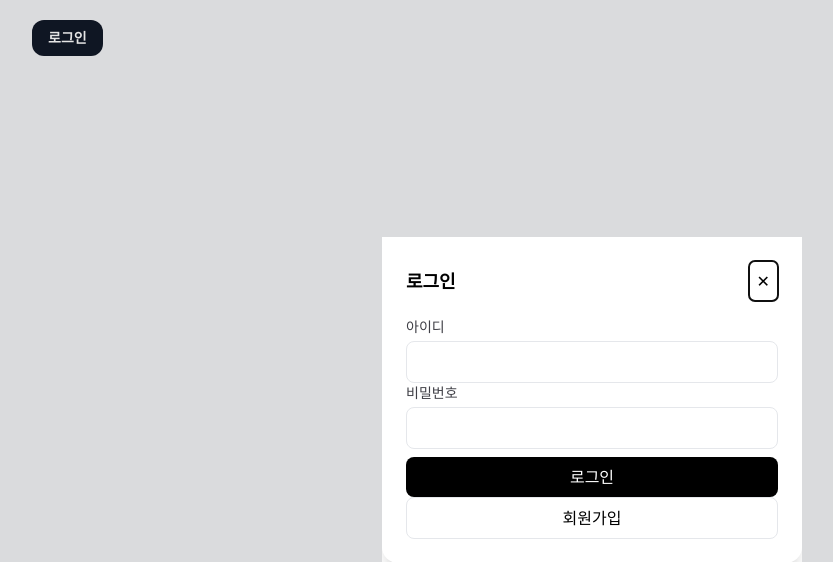
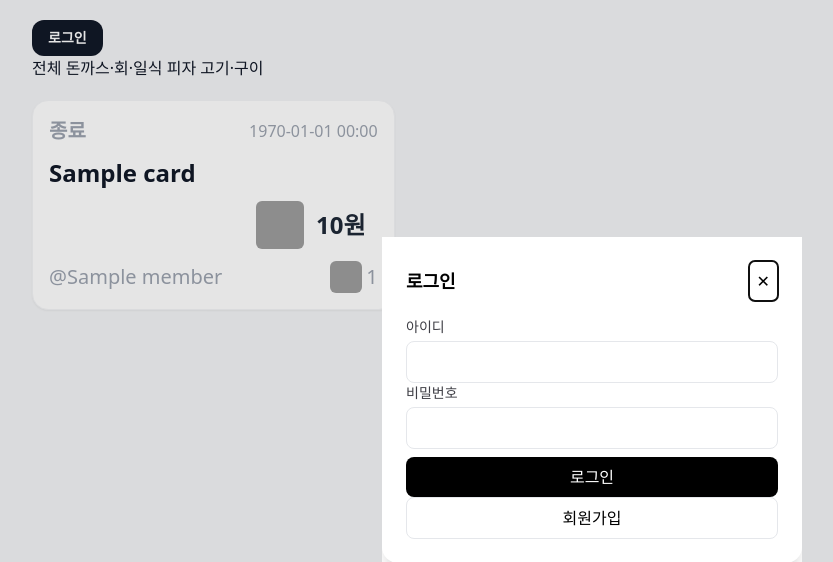
Before and after one commit to JeonYeon-Hwang/mini-project, a Flask app: page / in a window 1280 px wide, after a click on "로그인". Shown: the top 562 px of the page, without its empty margins (48-881 px from the left). Run offline with Flask 3, Linux system fonts and the light colour scheme; a database or web service that is not in the repository returns one stand-in record (values such as "Sample title"); some libraries are stand-ins or nearby versions; grey boxes are pictures that could not be loaded.

Commit message:
feat: 카드 카테고리 페이지 적용

```diff
--- a/app.py
+++ b/app.py
@@ -27,13 +27,27 @@ from apscheduler.schedulers.background import BackgroundScheduler
 from db import db
 
 
+# 서버에서 최초로 가져올 수 있는 카드 수
+MINIMUM_CARD_LIMIT = 30
 
 # 기본 화면 api
 @app.route('/')
 def home():
-   return render_template('index.html')
+   category = request.args.get('category')
+   query = {'card_type': category} if category else {}
+   cards = list(db.cards.find(query).limit(MINIMUM_CARD_LIMIT))
+   for card in cards:
+      card['_id'] = str(card['_id'])
+      card['card_duedate'] = time.strftime('%Y-%m-%d %H:%M', time.localtime(card['card_duedate']))
+   return render_template('index.html', cards=cards)
 
-
+# 카드 상세 화면 api
+@app.route('/food/<string:card_id>')
+def article(card_id):
+    card = db.cards.find_one({'_id': ObjectId(card_id)})
+    card['_id'] = str(card['_id'])
+    card['card_duedate'] = time.strftime('%Y-%m-%d %H:%M', time.localtime(card['card_duedate']))
+    return render_template('article.html', card=card)
 
 #추가함 회원가입 api
 @app.route('/food/signin', methods=['POST'])
--- /dev/null
+++ b/static/js/card.js
@@ -0,0 +1,74 @@
+function createCardHTML(card) {
+    const diff = new Date(card.card_duedate) - new Date()
+    const opacityClass = diff <= 0 ? 'opacity-50 pointer-events-none' : ''
+    const membersHTML = (card.card_members || [])
+        .map(m => `<span onclick="onMemberClick(event, '${m}')" class="text-xl font-medium text-gray-400 cursor-pointer">@${m}</span>`)
+        .join('')
+
+    return `
+        <div onclick="onCardClick('${card._id}')" class="flex flex-col gap-3 p-4 bg-white rounded-2xl border border-gray-100 shadow-sm hover:shadow-md transition-shadow cursor-pointer ${opacityClass}">
+            <div class="flex items-center justify-between">
+                <span class="font-semibold text-xl font-medium text-gray-400 countdown" data-duedate="${card.card_duedate}">--:--:--</span>
+                <span class="text-l text-gray-400">${card.card_duedate}</span>
+            </div>
+
+            <h3 class="text-2xl font-semibold text-gray-900 truncate">${card.card_title}</h3>
+
+            <div onclick="onIconClick(event, '${card.card_url}')" class="flex items-center justify-end cursor-pointer">
+                <div class="flex items-center gap-1">
+                    <img src="${card.card_type}" class="w-12 h-12 rounded-md object-cover" />
+                </div>
+                <span class="px-3 text-2xl font-semibold text-gray-800">${Number(card.card_price).toLocaleString()}원</span>
+            </div>
+
+            <div class="flex items-center justify-between">
+                <div class="flex flex-wrap gap-1">
+                    ${membersHTML}
+                </div>
+                <div class="flex items-center gap-1 text-xl text-gray-400">
+                    <img src="https://picsum.photos/64/64" class="w-8 h-8 rounded-md object-cover" />
+                    <span>${(card.card_members || []).length}</span>
+                </div>
+            </div>
+
+        </div>
+    `
+}
+
+function renderCards(cards) {
+    const grid = document.getElementById('cardGrid')
+    grid.innerHTML = ''
+    cards.forEach(card => grid.innerHTML += createCardHTML(card))
+}
+
+function startCountdowns() {
+    function update() {
+        document.querySelectorAll('.countdown').forEach(el => {
+            const diff = new Date(el.dataset.duedate) - new Date()
+            if (diff <= 600000) {
+                el.textContent = diff <= 0 ? '종료' : '마감임박'
+                return
+            }
+            const h = Math.floor(diff / 3600000)
+            const m = Math.floor((diff % 3600000) / 60000)
+            const s = Math.floor((diff % 60000) / 1000)
+            el.textContent = `${String(h).padStart(2, '0')}:${String(m).padStart(2, '0')}:${String(s).padStart(2, '0')}`
+        })
+    }
+    update()
+    setInterval(update, 1000)
+}
+
+function onCardClick(cardId) {
+    window.location.href = `/food/${cardId}`
+}
+
+function onIconClick(event, url) {
+    event.stopPropagation()
+    console.log("메뉴 링크 이동");
+}
+
+async function onMemberClick(event, nickname) {
+    event.stopPropagation()
+    console.log(`멤버 ${nickname} 클릭`)
+}
--- a/templates/card.html
+++ b/templates/card.html
@@ -1,44 +1,24 @@
-<div class="flex flex-col gap-3 p-4 bg-white rounded-2xl border border-gray-100 shadow-sm hover:shadow-md transition-shadow cursor-pointer">
+<div onclick="onCardClick('{{ card._id }}')" class="flex flex-col gap-3 p-4 bg-white rounded-2xl border border-gray-100 shadow-sm hover:shadow-md transition-shadow cursor-pointer">
     <div class="flex items-center justify-between">
-        <span class="font-semibold text-xl font-medium text-gray-400">01:11:59</span>
-        <span class="text-l text-gray-400">{{ card.card_dudate }}</span>
+        <span class="font-semibold text-xl font-medium text-gray-400 countdown" data-duedate="{{ card.card_duedate }}">--:--:--</span>
+        <span class="text-l text-gray-400">{{ card.card_duedate }}</span>
     </div>
     <h3 class="text-2xl font-semibold text-gray-900 truncate">{{ card.card_title }}</h3>
-    <div class="flex items-center justify-end">
+    <div onclick="onIconClick(event, '{{ card.card_url }}')" class="flex items-center justify-end cursor-pointer">
         <div class="flex items-center gap-1">
-            <img src="https://picsum.photos/64/64" class="w-12 h-12 rounded-md object-cover" />
-            <img src="https://picsum.photos/64/64" class="w-12 h-12 rounded-md object-cover" />
-            <img src="https://picsum.photos/64/64" class="w-12 h-12 rounded-md object-cover" />
-            <img src="https://picsum.photos/64/64" class="w-12 h-12 rounded-md object-cover" />
+            <img src="{{ card.card_type }}" class="w-12 h-12 rounded-md object-cover" />
         </div>
-        <span class="px-3 text-2xl font-semibold text-gray-800">12,000원</span>
+        <span class="px-3 text-2xl font-semibold text-gray-800">{{ "{:,}".format(card.card_price | default(0) | int) }}원</span>
     </div>
     <div class="flex items-center justify-between">
         <div class="flex flex-wrap gap-1">
-            <span class="text-xl font-medium text-gray-400">@우녕</span>
-            <span class="text-xl font-medium text-gray-400">@바보</span>
+            {% for member in card.card_members %}
+            <span onclick="onMemberClick(event, '{{ member }}')" class="text-xl font-medium text-gray-400 cursor-pointer">@{{ member }}</span>
+            {% endfor %}
         </div>
         <div class="flex items-center gap-1 text-xl text-gray-400">
             <img src="https://picsum.photos/64/64" class="w-8 h-8 rounded-md object-cover" />
-            <span>2</span>
+            <span>{{ card.card_members | length }}</span>
         </div>
     </div>
 </div>
-
-<script>
-    function onCardClick(cardId) {
-        window.location.href = `/food/${cardId}`;
-    }
-
-    function onIconClick(event, url) {
-        event.stopPropagation();
-        window.open(url, '_blank');
-    }
-
-    async function onMemberClick(event, nickname) {
-        event.stopPropagation();
-        const res = await fetch(`/food/profile?nickname=${nickname}`);
-        const data = await res.json();
-        if (data.result === 'success') window.open(data.slack_url, '_blank');
-    }
-</script>
--- a/templates/index.html
+++ b/templates/index.html
@@ -9,8 +9,8 @@
 
     <script src="https://cdn.tailwindcss.com"></script>
     <style type="text/css">
-
     </style>
+    <script src="{{ url_for('static', filename='js/card.js') }}"></script>
 </head>
 
 <body class="bg-gray-100 text-gray-900">
@@ -118,6 +118,12 @@
                     </div>
                 </form>
             </dialog>
+
+
+            <button onclick="location.href='/'">전체</button>
+            <button onclick="location.href='/?category=돈까스·회·일식'">돈까스·회·일식</button>
+            <button onclick="location.href='/?category=피자'">피자</button>
+            <button onclick="location.href='/?category=고기·구이'">고기·구이</button>
 
             <!--카드 그리드-->
             <div id="cardGrid" class="mt-5 grid grid-cols-1 sm:grid-cols-2 lg:grid-cols-3 gap-4">
@@ -247,6 +253,11 @@
             });
         }
     </script>
+    <script>
+        document.addEventListener('DOMContentLoaded', () => {
+            startCountdowns()
+        })
+    </script>
 </body>
 
 </html>
```
Also changed, not shown: temp.html (deleted, +0 -62 lines), templates/article.html (added, +13 -0 lines), templates/base.html (+147 -0 lines).
